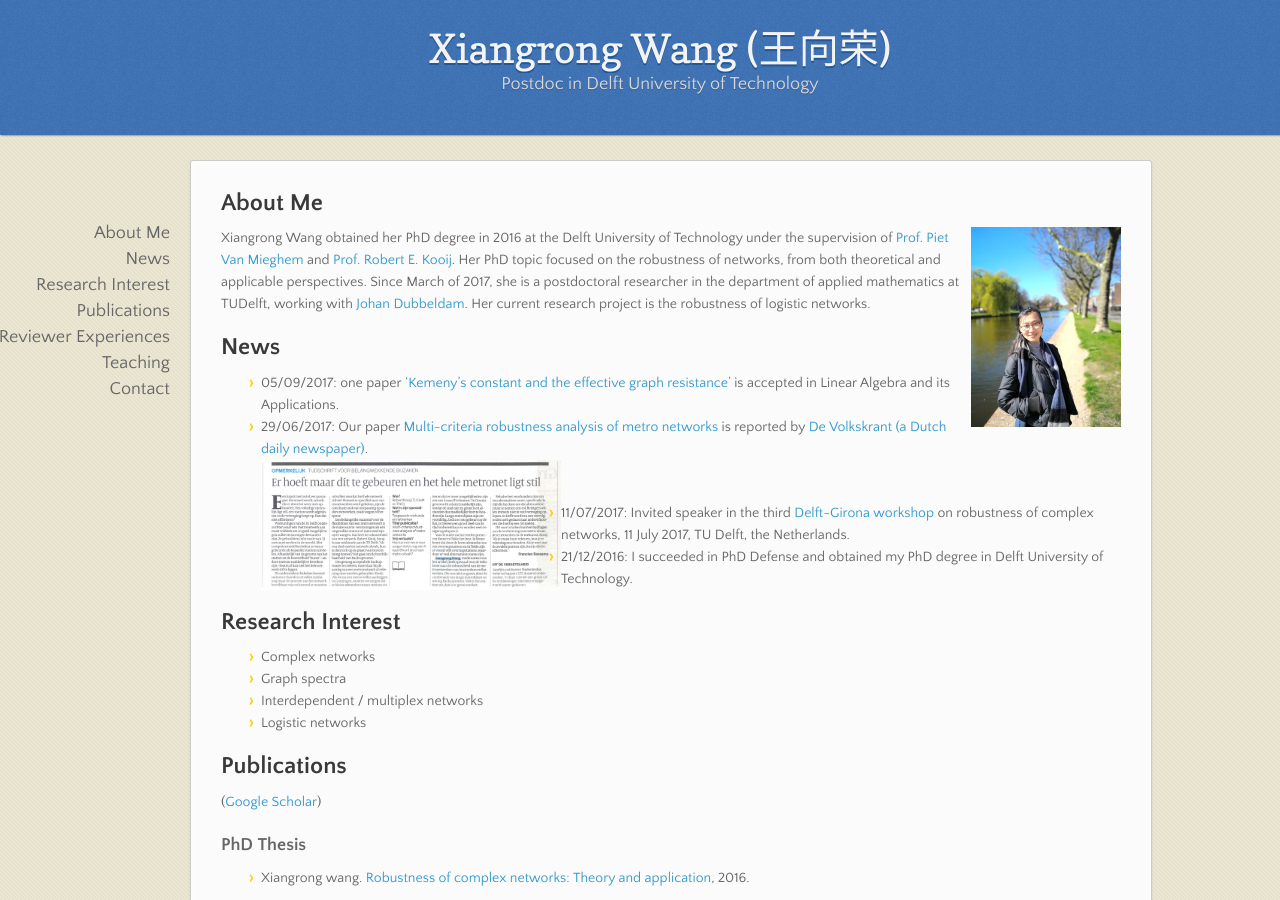
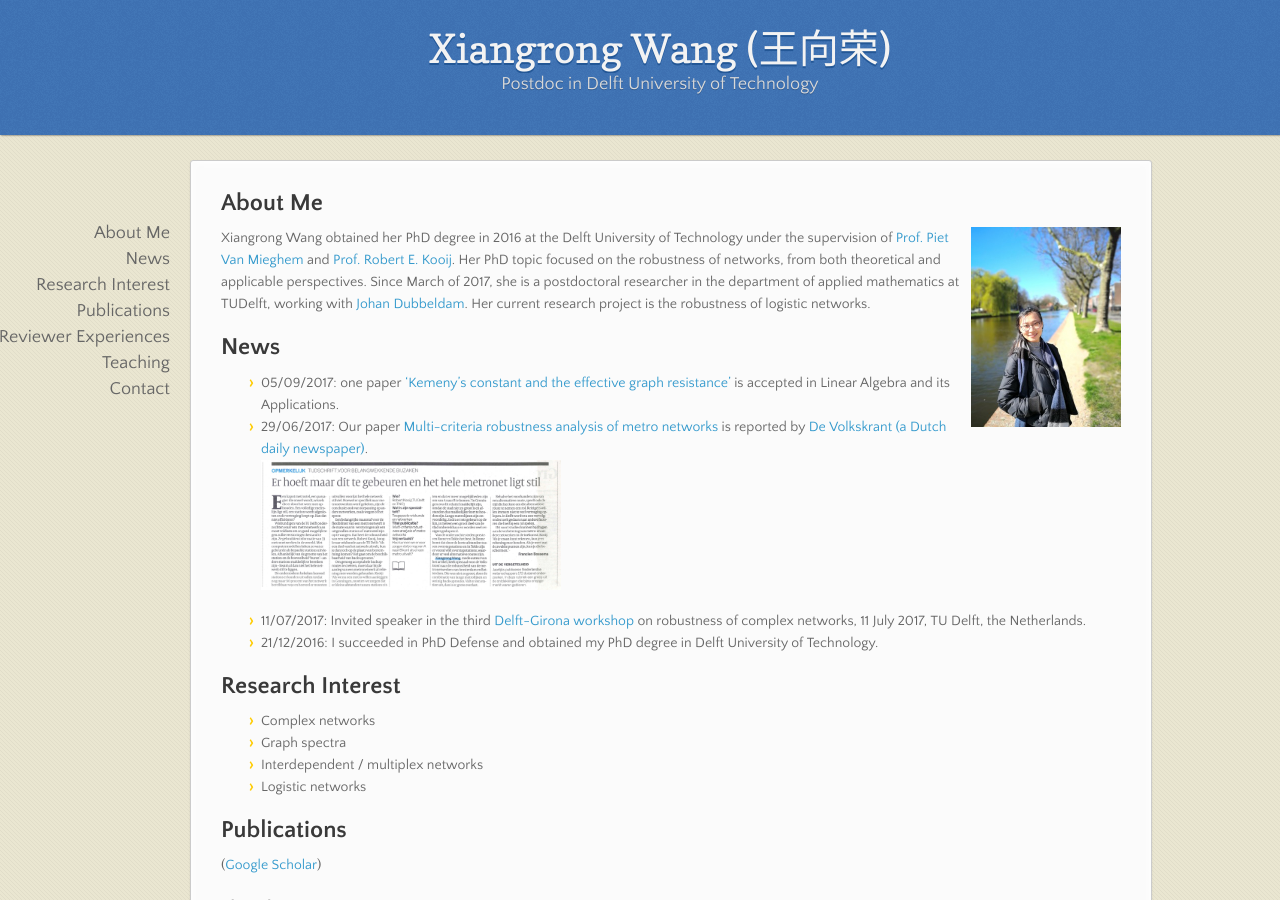
Before and after one commit to xiangrongwang/xiangrongwang.github.io, a Jekyll site: the page built from index.md, in a window 1280 px wide and 900 px high. Built offline with Jekyll 4.4.1, drawn with Linux system fonts in a browser that asks for light colours; nearby versions of some CDN libraries; our own code applies the rules of GitHub Pages for plain Markdown files.

Commit message:
Update index.md

```diff
--- a/index.md
+++ b/index.md
@@ -7,7 +7,7 @@ Her PhD topic focused on the robustness of networks,  from both theoretical and
 ## News
 * 05/09/2017: one paper ['Kemeny’s constant and the effective graph resistance'](https://www.nas.ewi.tudelft.nl/people/Piet/papers/LAA2017_Kemeny_constant_pseudoinverse_Laplacian.pdf) is accepted in Linear Algebra and its Applications.
 * 29/06/2017: Our paper [Multi-criteria robustness analysis of metro networks](http://www.sciencedirect.com/science/article/pii/S0378437117300675) is reported by [De Volkskrant (a Dutch daily newspaper)]( http://www.volkskrant.nl/wetenschap/er-hoeft-maar-dit-te-gebeuren-en-het-hele-metronet-ligt-stil~a4503063/).
-<img align="left" width='300' src= "metro_article_deVolkstrant.png">
+<img align="middle" width='300' src= "metro_article_deVolkstrant.png">
 
 * 11/07/2017: Invited speaker in the third [Delft-Girona workshop](https://www.nas.ewi.tudelft.nl/rocn/index.html) on robustness of complex networks, 11 July 2017, TU Delft, the Netherlands.
 * 21/12/2016: I succeeded in PhD Defense and obtained my PhD degree in Delft University of Technology.
```
